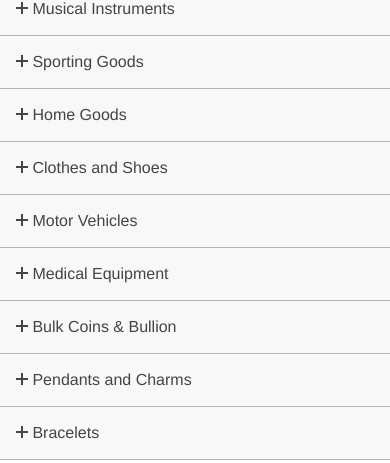
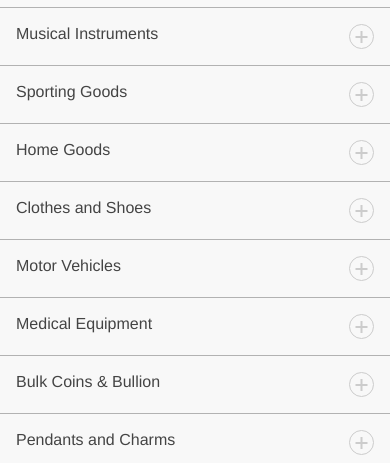
Before and after one commit to bijaymishra/CA-POC-Angular-with-Ionic, a plain HTML site: page app/index.html at #/tab/chats in a window 390 px wide. Shown: the part 331-794 px from the top of the page. Drawn offline with Linux system fonts and the light colour scheme; some packages are replaced by stand-ins of ours; files that its build step writes are made by us from their sources; files whose address does not match are found by name.

Commit message:
Added plus minus icon styles

```diff
--- a/app/styles/style.css
+++ b/app/styles/style.css
@@ -50,6 +50,18 @@ background: -webkit-linear-gradient(top, #45a4df 0%,#2886d0 100%);
 border: 1px solid #4688B5 !important;
 margin-top: 50px !important;
 	}
+.rounded-icon{
+	border: 1px solid #ccc;
+	border-radius: 45px;
+	width: 25px;
+	height: 25px;
+	display: inline-table;
+	vertical-align: middle;
+	text-align: center;
+	padding-top: 3px;
+	float: right;
+	color: #ccc;
+}
 .box-row {padding: 5px 0;width: 100%;display: -webkit-box;display: -moz-box;display: -ms-flexbox;display: -webkit-flex;display: flex;}
 .line {border-bottom: 1px solid #fff;display: block;margin-top: 5px;}
 .col{/* -webkit-box-flex: 1; */-moz-box-flex: 1;/* -webkit-flex: 1; */-ms-flex: 1;/* flex: 1; *//* display: block; *//* flex: 1 1 0; *//* padding: 5px; */width: 100%;
--- a/app/templates/tab-chats.html
+++ b/app/templates/tab-chats.html
@@ -11,7 +11,7 @@
           <ion-item class="item-stable"
                     ng-click="toggleGroup(st)"
                     ng-class="{active: isGroupShown(st)}">
-              <i class="icon" ng-class="isGroupShown(st) ? 'ion-minus' : 'ion-plus'"></i>
+              <i class="icon rounded-icon" ng-class="isGroupShown(st) ? 'ion-minus' : 'ion-plus'"></i>
 
              {{st.categoryName}}
           </ion-item>
```
